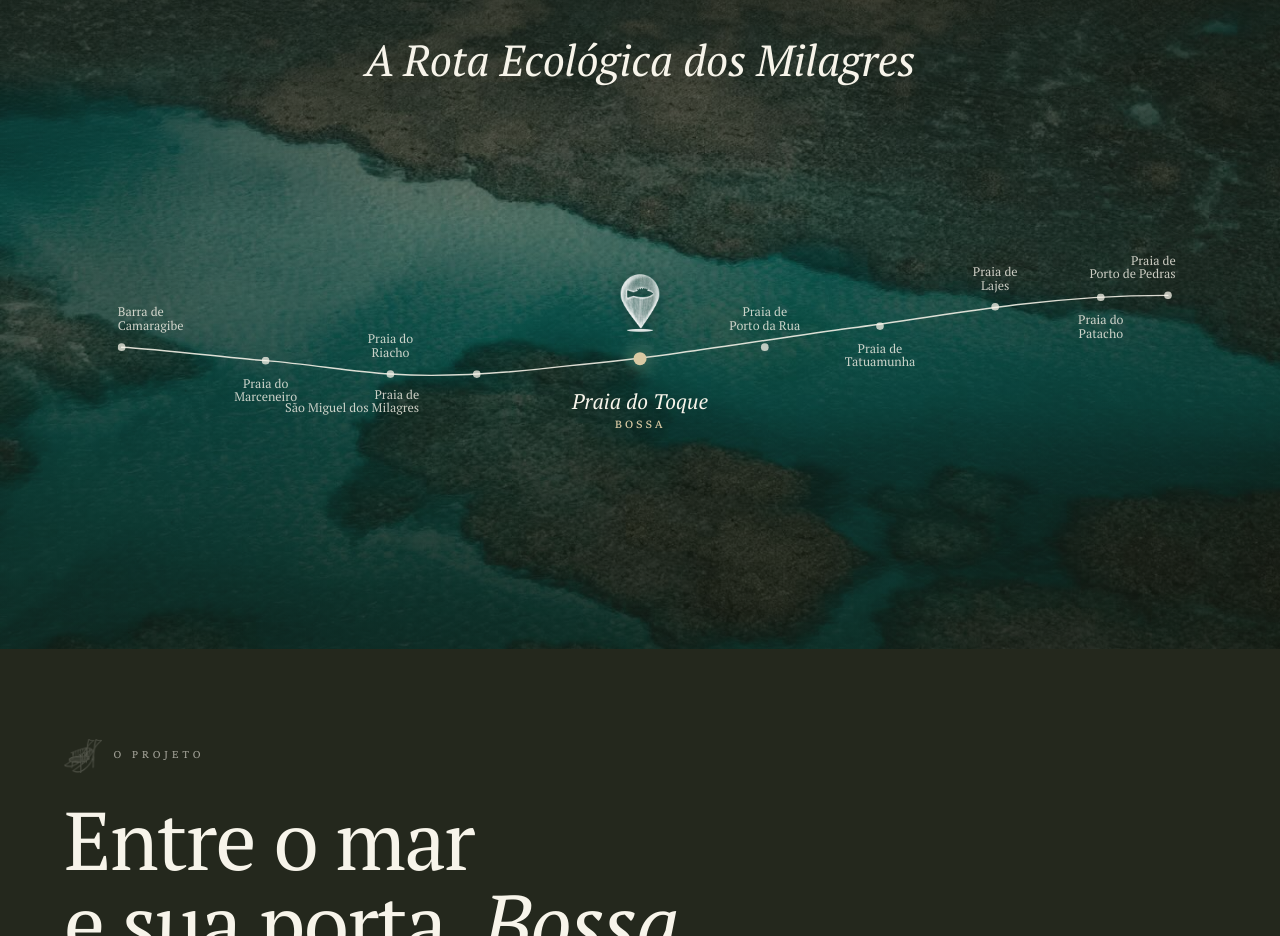
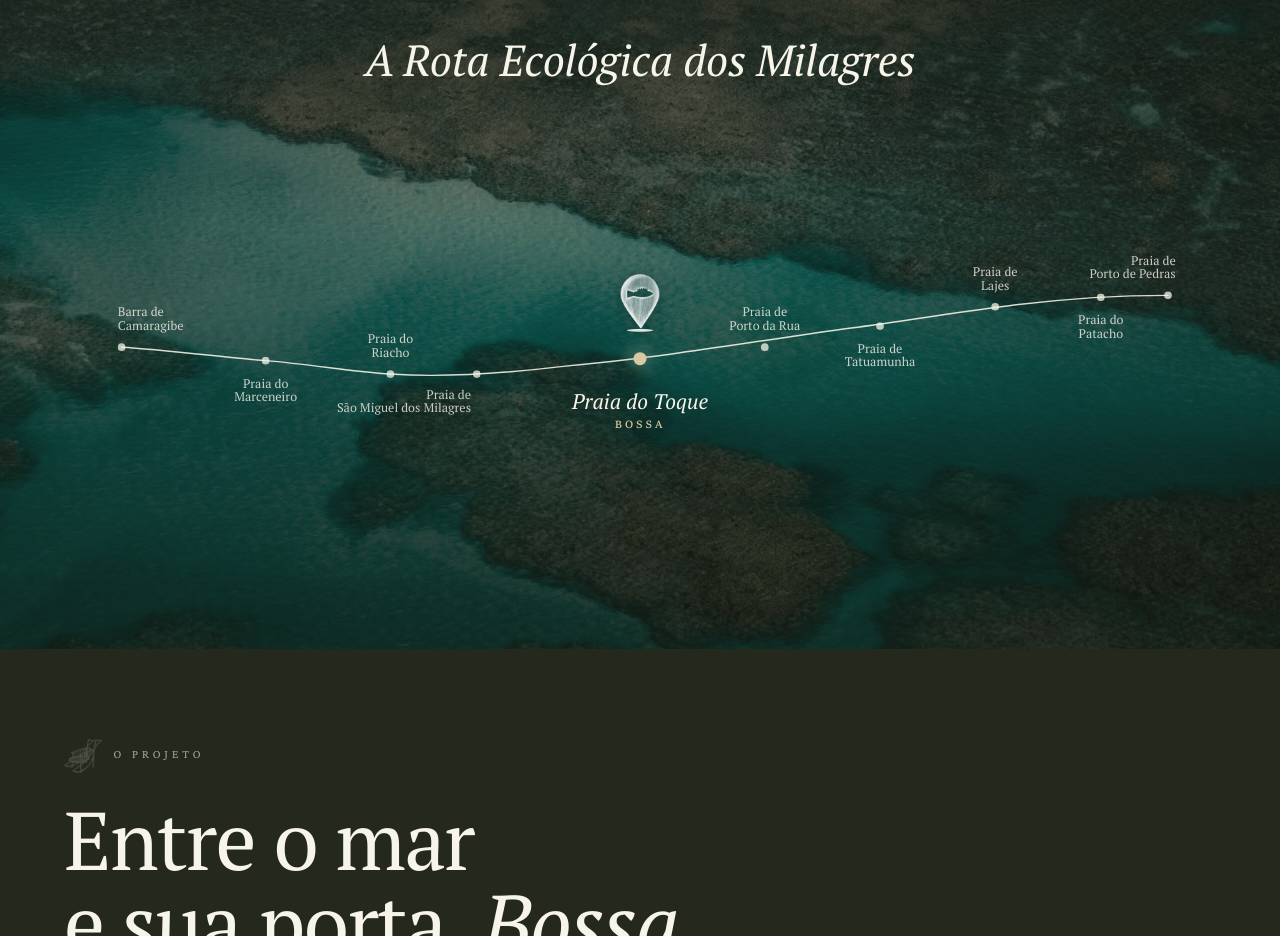
Before and after one commit to beatriz-moraes082/bossa-site, a plain HTML site: page index.html in a window 1280 px wide. Shown: the part 2540-3476 px from the top of the page. Drawn offline with Linux system fonts and the light colour scheme.

Commit message:
Mapa 15km: aproxima label 'Praia de São Miguel dos Milagres' do ponto (x -6, estava -60)
Co-Authored-By: Claude Opus 4.8 <noreply@anthropic.com>

```diff
--- a/index.html
+++ b/index.html
@@ -149,8 +149,8 @@
         </g>
         <g class="cpt" style="--i:3" transform="translate(430,248)">
           <circle class="cpt__dot" r="4"/>
-          <text class="cpt__nm" text-anchor="end" x="-60" y="26">Praia de</text>
-          <text class="cpt__nm" text-anchor="end" x="-60" y="40">São Miguel dos Milagres</text>
+          <text class="cpt__nm" text-anchor="end" x="-6" y="26">Praia de</text>
+          <text class="cpt__nm" text-anchor="end" x="-6" y="40">São Miguel dos Milagres</text>
         </g>
         <g class="cpt cpt--hi" style="--i:4" transform="translate(600,232)">
           <image class="cpt__pin" href="assets/img/em/local.png" x="-24" y="-88" width="48" height="60"/>
```
